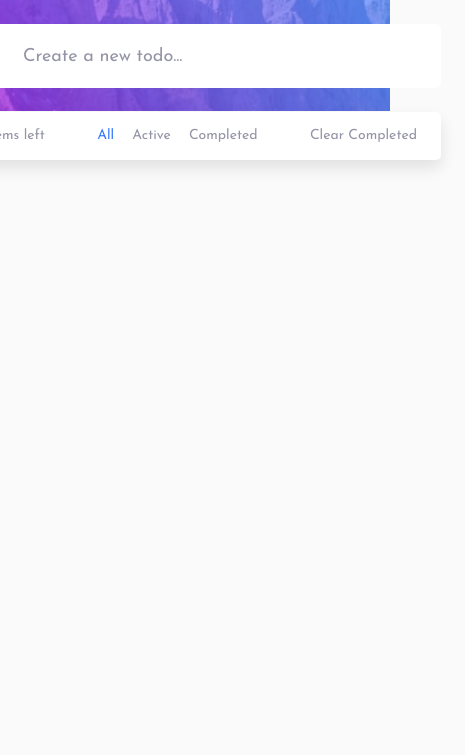
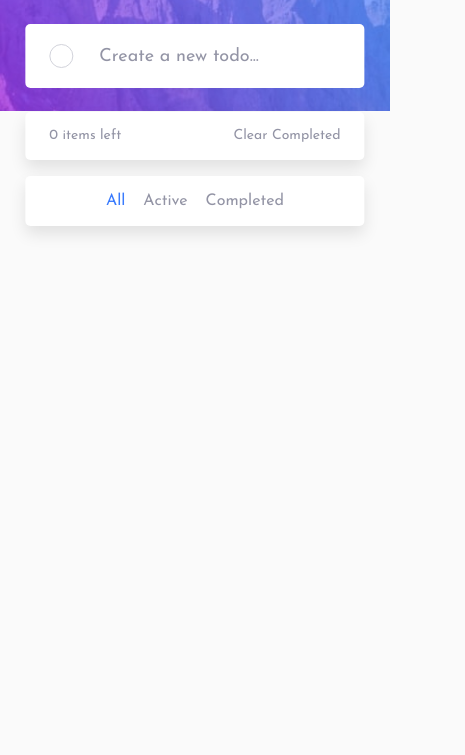
Before and after one commit to djimenezweb/todo-app-vite, a website built with Vite: page src/index.html in a window 390 px wide. Shown: the part 89-844 px from the top of the page, 465 px wide, since content can reach past the window. Built offline with nearby package versions, Linux system fonts and the light colour scheme; some packages are replaced by stand-ins of ours.

Commit message:
responsive

```diff
--- a/src/index.html
+++ b/src/index.html
@@ -24,11 +24,13 @@
       </form>
       <section class="todo-list__container">
         <div id="todo-list"></div>
-        <ul class="filters">
-          <li class="filter__item--left"><span id="itemsLeft"></span>items left</li>
-          <li class="filter__item filter__item--active" id="filter__all">All</li>
-          <li class="filter__item" id="filter__active">Active</li>
-          <li class="filter__item" id="filter__completed">Completed</li>
+        <ul class="filters__primary">
+          <li><span id="itemsLeft"></span>items left</li>
+          <ul class="filters__secondary">
+            <li class="filter__item filter__item--active" id="filter__all">All</li>
+            <li class="filter__item" id="filter__active">Active</li>
+            <li class="filter__item" id="filter__completed">Completed</li>
+          </ul>
           <li class="filter__item" id="filter__clear">Clear Completed</li>
         </ul>
       </section>
--- a/src/scss/blocks/filters.scss
+++ b/src/scss/blocks/filters.scss
@@ -1,6 +1,8 @@
 @use '../mixins/pseudo.scss' as *;
+@use '../mixins/responsive.scss' as *;
 
-.filters {
+.filters__primary {
+  position: relative;
   padding: 1rem 1.5rem;
   font-size: 0.875rem;
   color: var(--color400);
@@ -9,8 +11,26 @@
   gap: 18px;
 }
 
-.filter__item--left {
-  margin-right: auto;
+.filters__secondary {
+  position: absolute;
+  inset: 4rem 0 auto 0;
+  display: flex;
+  justify-content: center;
+  gap: 18px;
+  font-size: 1rem;
+  background-color: var(--color000);
+  border-radius: 5px;
+  box-shadow: 0 0.5rem 1rem rgba(0, 0, 0, 0.1);
+  padding: 1rem 1.5rem;
+
+  @include responsive(tablet) {
+    position: static;
+    justify-content: space-between;
+    font-size: inherit;
+    background-color: none;
+    padding: 0;
+    box-shadow: none;
+  }
 }
 
 .filter__item {
@@ -21,10 +41,6 @@
   color: var(--color500);
 }
 
-.filter__item:last-child {
-  margin-left: auto;
-}
-
 .filter__item--active {
   color: var(--primary-blue);
 }
--- a/src/scss/blocks/main.scss
+++ b/src/scss/blocks/main.scss
@@ -1,8 +1,7 @@
 @use '../mixins/responsive.scss' as *;
 
 .main {
-  padding: 0 1.5rem;
-  width: 540px;
+  width: min(87%, 540px);
   left: 50%;
   transform: translateX(-50%);
   position: absolute;
```
Also changed, not shown: docs/index.html (+1 -1 lines), 4 other files.
